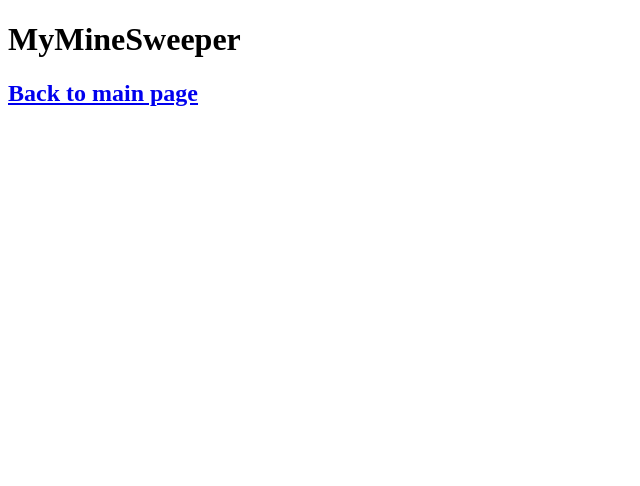
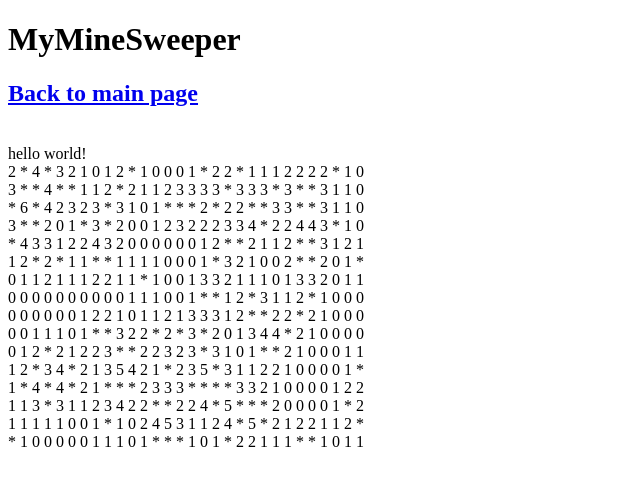
Before and after one commit to Falsitas/WEB_1, a plain HTML site: page js/MyMineSweeper/MyMineSweeper.html in a window 1280 px wide. Shown: the whole page, without its empty margins (0-640 px from the left). Drawn offline with Linux system fonts and the light colour scheme.

Commit message:
mineboard complete

```diff
--- a/js/MyMineSweeper/MyMineSweeper.html
+++ b/js/MyMineSweeper/MyMineSweeper.html
@@ -10,7 +10,9 @@
         <h2><a href="./index.html">Back to main page</a></h2>
         <br>
         <script>
-            document.write(board);
+            board = setBoard();
+            document.writeln("hello world!<br>")
+            printBoard(board);
         </script>
     </body>
 </html>
--- a/js/MyMineSweeper/MyMineSweeper.js
+++ b/js/MyMineSweeper/MyMineSweeper.js
@@ -10,6 +10,10 @@ var setBoard = function() {
 
     var board = [];
     for(var i = 0; i < HEIGHT; i++) {
+        line = [];
+        for(var j = 0; j < WIDTH; j++) {
+            line.push(0);
+        }
         board.push(line);
     }
 
@@ -50,13 +54,19 @@ var setBoard = function() {
             continue;
         }
     }
+    return board;
 }
 
 var printBoard = function(board) {
     for(var i = 0; i < HEIGHT; i++) {
         for(var j = 0; j < WIDTH; j++) {
-            document.write(board[i][j] + " ");
+            if(board[i][j] < 0) {
+                document.writeln("*");
+            }
+            else {
+                document.writeln(board[i][j]);
+            }
         }
-        document.writeln();
+        document.write("<br>");
     }
 }
```
